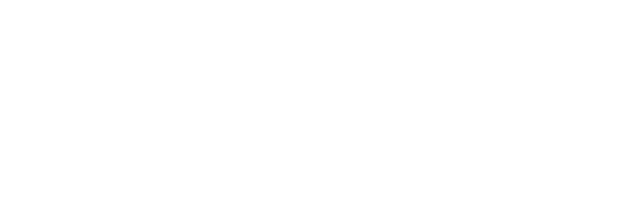
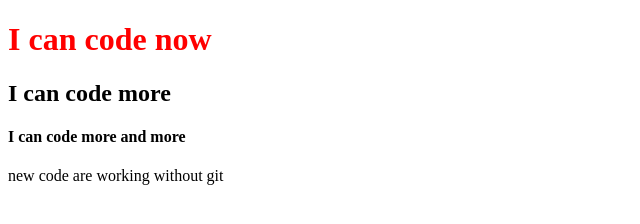
Before and after one commit to Moksadul-Momin/My-another-repo, a plain HTML site: page index.html in a window 1280 px wide. Shown: the whole page, without its empty margins (0-640 px from the left). Drawn offline with Linux system fonts and the light colour scheme.

Commit message:
another repo

```diff
--- a/index.html
+++ b/index.html
@@ -5,10 +5,14 @@
     <meta charset="UTF-8">
     <meta http-equiv="X-UA-Compatible" content="IE=edge">
     <meta name="viewport" content="width=device-width, initial-scale=1.0">
-    <title>My another repo
+    <title>My another repo</title>
+    <link rel="stylesheet" href="style.css">
+</head>
+<h1>I can code now</h1>
+<H2>I can code more </H2>
+<h4>I can code more and more</h4>
 
-    </title>
-</head>
+<p>new code are working without git</p>
 
 <body>
 
--- /dev/null
+++ b/style.css
@@ -0,0 +1,3 @@
+h1 {
+    color: red;
+}
```
